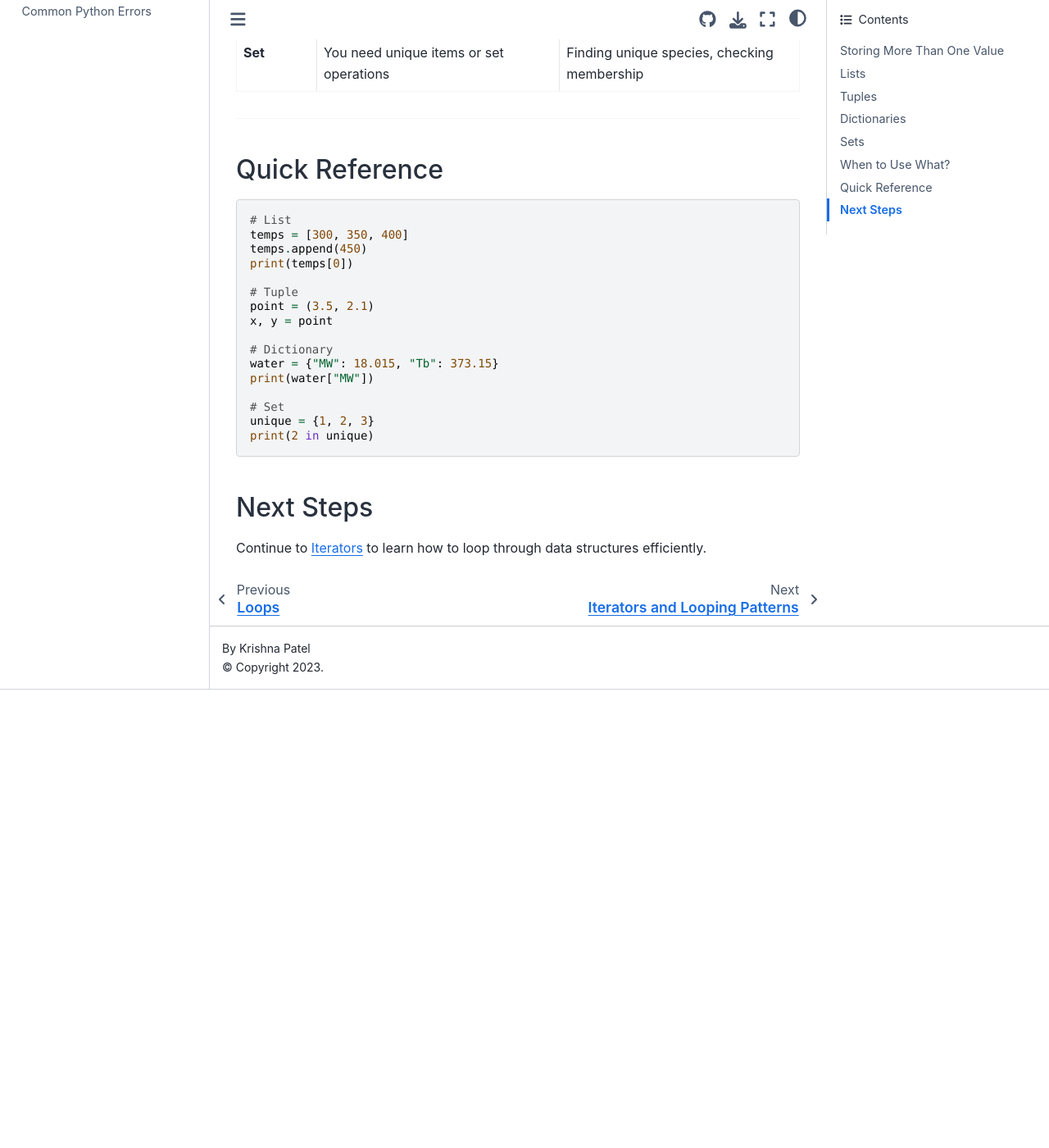
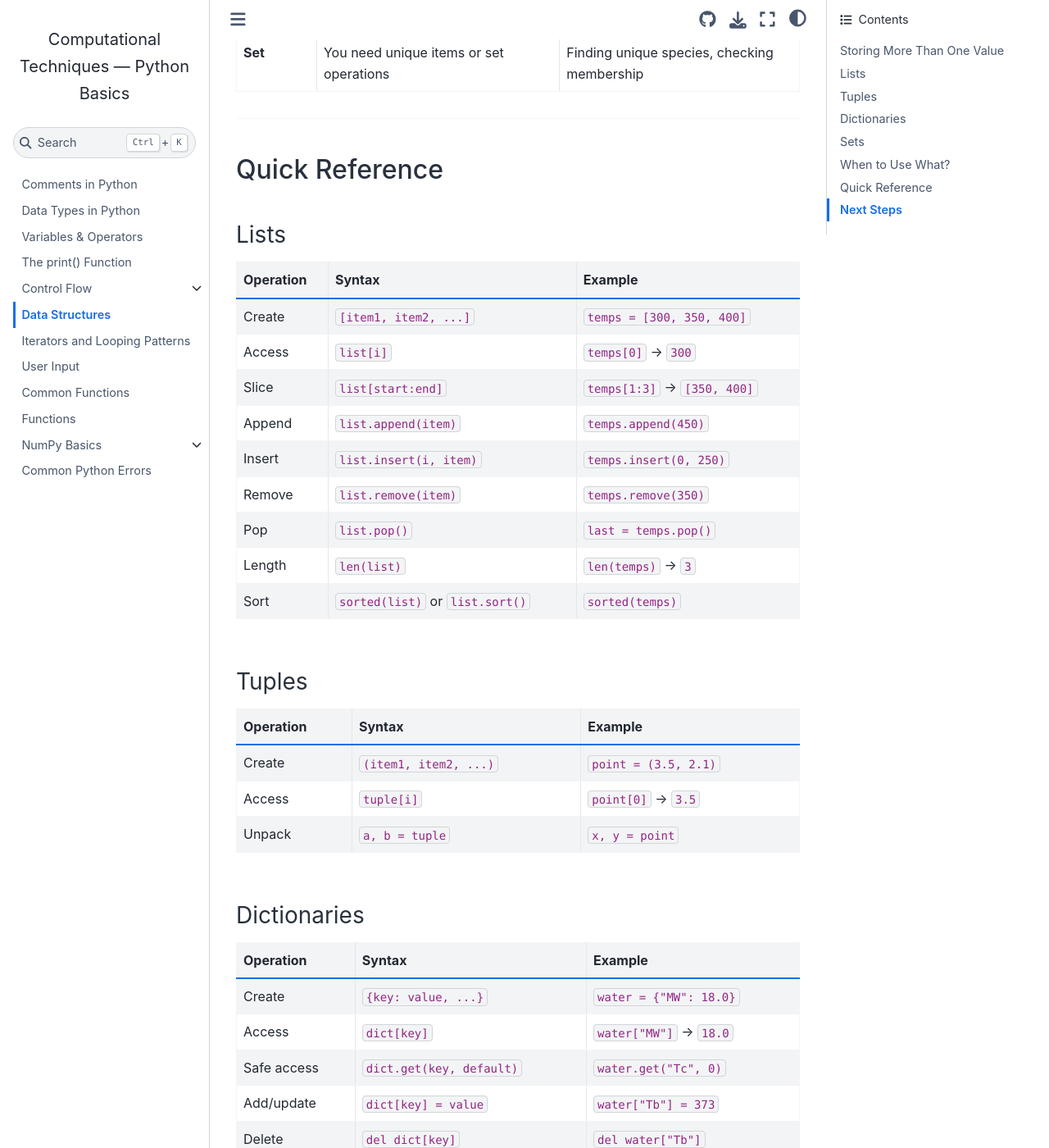
Before and after one commit to crisnapatel/python-basics, a Jupyter Book: the page built from data_structures.md, in a window 1280 px wide and 1400 px high, scrolled down 7345 px. Shown: the whole window at 82% size. Built offline with Jupyter Book 1.0.4 settings and Sphinx 7.4.7 and the Sphinx Book theme 1.1.4, drawn with Linux system fonts in a browser that asks for light colours; before the commit the page ends 8186 px from its top, so only the background shows below that; some of the changed text lies outside the part shown.

Commit message:
Update content

````diff
--- a/data_structures.md
+++ b/data_structures.md
@@ -340,24 +340,47 @@ Output:
 
 ## Quick Reference
 
-```python
-# List
-temps = [300, 350, 400]
-temps.append(450)
-print(temps[0])
+### Lists
+| Operation | Syntax | Example |
+|-----------|--------|--------|
+| Create | `[item1, item2, ...]` | `temps = [300, 350, 400]` |
+| Access | `list[i]` | `temps[0]` → `300` |
+| Slice | `list[start:end]` | `temps[1:3]` → `[350, 400]` |
+| Append | `list.append(item)` | `temps.append(450)` |
+| Insert | `list.insert(i, item)` | `temps.insert(0, 250)` |
+| Remove | `list.remove(item)` | `temps.remove(350)` |
+| Pop | `list.pop()` | `last = temps.pop()` |
+| Length | `len(list)` | `len(temps)` → `3` |
+| Sort | `sorted(list)` or `list.sort()` | `sorted(temps)` |
 
-# Tuple
-point = (3.5, 2.1)
-x, y = point
+### Tuples
+| Operation | Syntax | Example |
+|-----------|--------|--------|
+| Create | `(item1, item2, ...)` | `point = (3.5, 2.1)` |
+| Access | `tuple[i]` | `point[0]` → `3.5` |
+| Unpack | `a, b = tuple` | `x, y = point` |
 
-# Dictionary
-water = {"MW": 18.015, "Tb": 373.15}
-print(water["MW"])
+### Dictionaries
+| Operation | Syntax | Example |
+|-----------|--------|--------|
+| Create | `{key: value, ...}` | `water = {"MW": 18.0}` |
+| Access | `dict[key]` | `water["MW"]` → `18.0` |
+| Safe access | `dict.get(key, default)` | `water.get("Tc", 0)` |
+| Add/update | `dict[key] = value` | `water["Tb"] = 373` |
+| Delete | `del dict[key]` | `del water["Tb"]` |
+| Keys | `dict.keys()` | `water.keys()` |
+| Values | `dict.values()` | `water.values()` |
+| Items | `dict.items()` | `water.items()` |
 
-# Set
-unique = {1, 2, 3}
-print(2 in unique)
-```
+### Sets
+| Operation | Syntax | Example |
+|-----------|--------|--------|
+| Create | `{item1, item2, ...}` | `elements = {"C", "H", "O"}` |
+| Add | `set.add(item)` | `elements.add("N")` |
+| Union | `a \| b` | `{1,2} \| {2,3}` → `{1,2,3}` |
+| Intersection | `a & b` | `{1,2} & {2,3}` → `{2}` |
+| Difference | `a - b` | `{1,2} - {2,3}` → `{1}` |
+| Membership | `item in set` | `"C" in elements` → `True` |
 
 ## Next Steps
 
````
Also changed, not shown: common_functions.md (+2 -2 lines), control_flow/loops.md (+17 -0 lines), datatypes.md (+20 -0 lines), errors.md (+17 -0 lines), print.md (+15 -0 lines).
